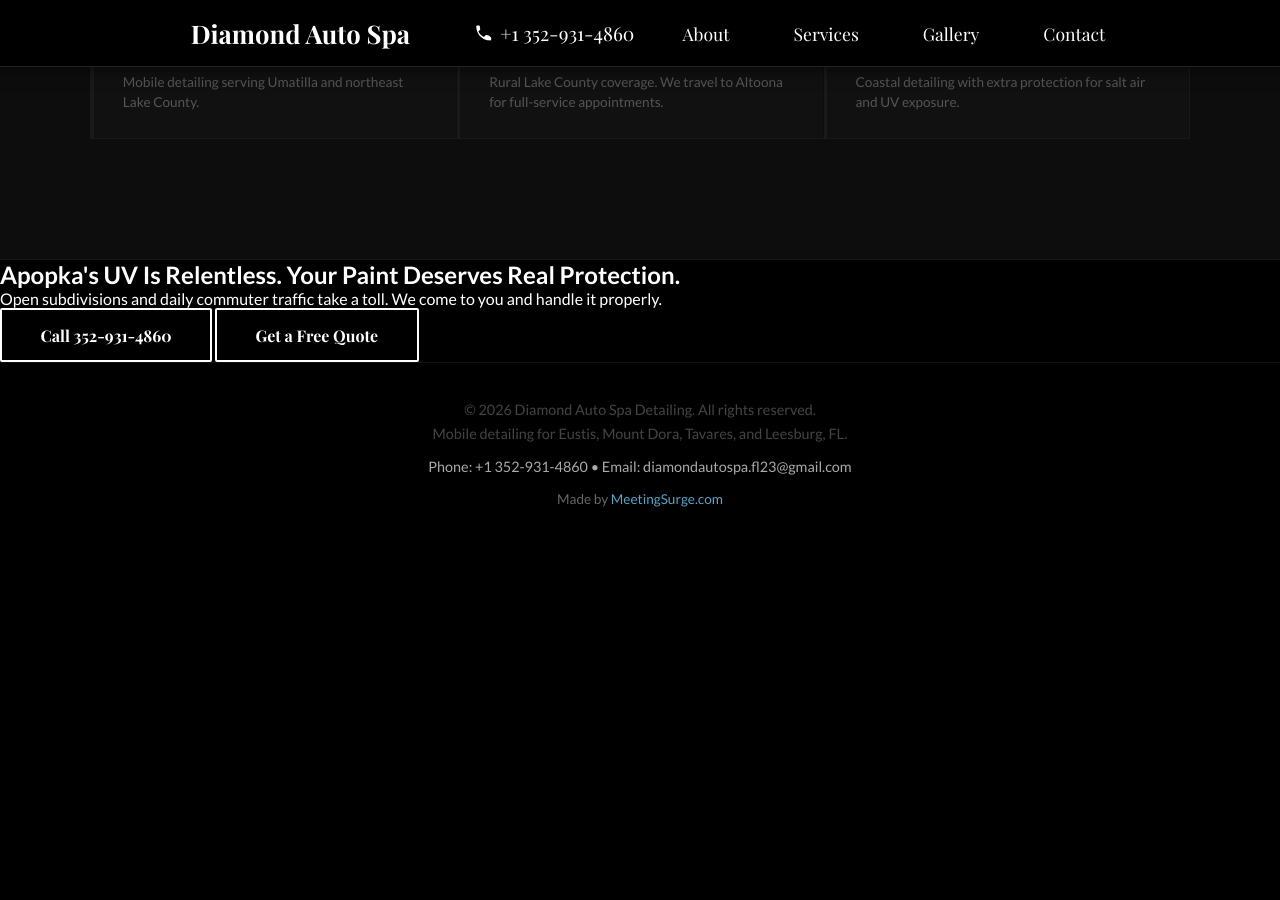
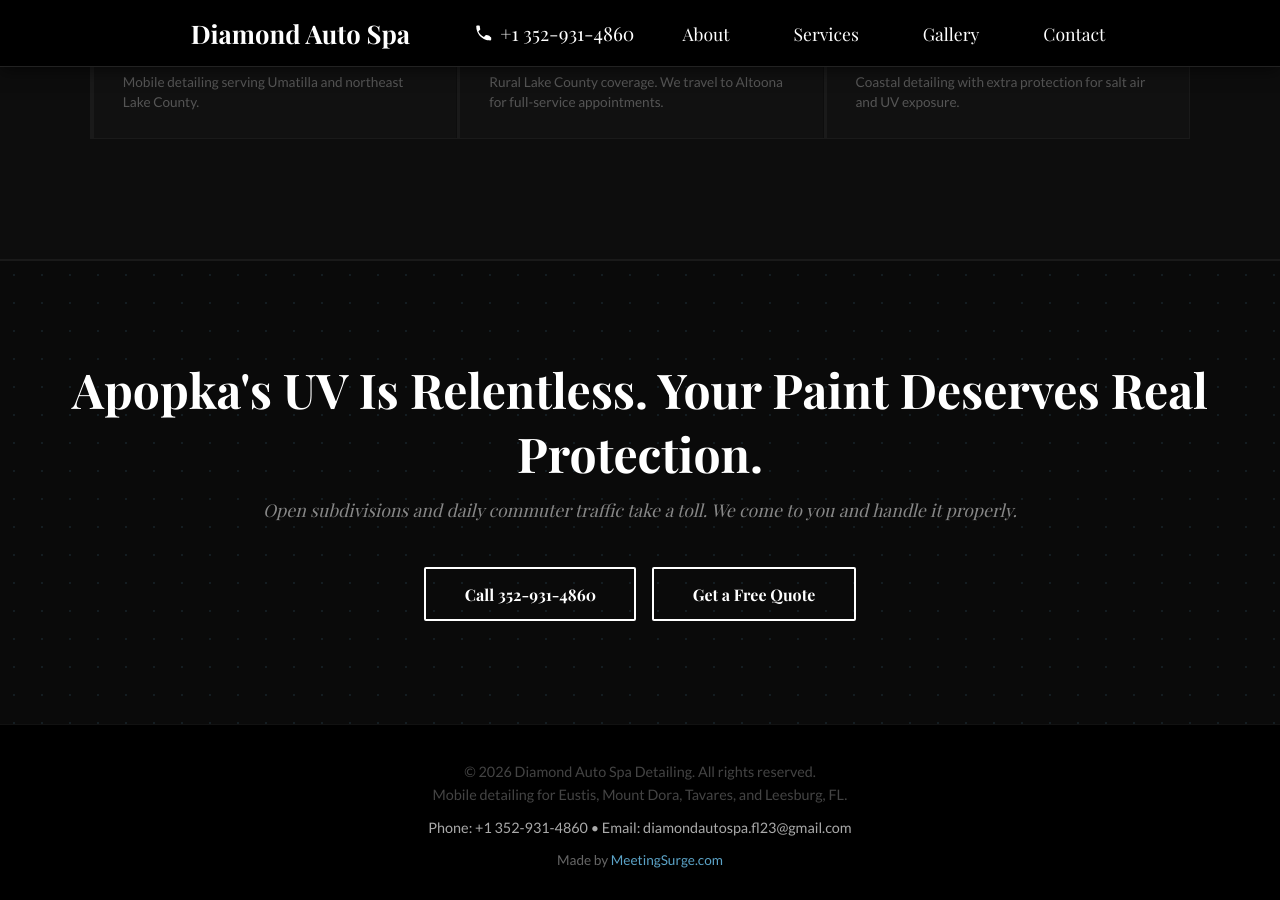
Before and after one commit to JamesBrownR/Diamond-Auto-Spa-Detailing, a Jekyll site: the page built from service-area/apopka-fl/index.html, in a window 1280 px wide and 900 px high, scrolled down 5418 px. Built offline with Jekyll 4.4.1, drawn with Linux system fonts in a browser that asks for light colours; some web fonts are replaced; before the commit the page ends 5963 px from its top, so only the background shows below that.

Commit message:
Update areas.html

```diff
--- a/_layouts/areas.html
+++ b/_layouts/areas.html
@@ -571,6 +571,45 @@
 
         footer p { margin: 0.4rem 0; font-size: 0.9rem; }
         footer a { color: var(--diamond-blue); text-decoration: none; }
+        /* ===== FOOTER CTA BAND ===== */
+.footer-cta-band {
+    background: #0a0a0a;
+    border-top: 1px solid #1a1a1a;
+    padding: 6rem 2rem;
+    text-align: center;
+    position: relative;
+    overflow: hidden;
+}
+.footer-cta-band::before {
+    content: '';
+    position: absolute;
+    inset: 0;
+    background-image: radial-gradient(rgba(91,163,199,0.12) 1px, transparent 1px);
+    background-size: 28px 28px;
+    pointer-events: none;
+}
+.footer-cta-band h2 {
+    font-family: 'Playfair Display', serif;
+    font-size: clamp(2rem, 4vw, 3rem);
+    color: #ffffff;
+    margin-bottom: 0.8rem;
+    position: relative;
+    z-index: 1;
+}
+.footer-cta-band p {
+    font-size: 1.1rem;
+    color: #888888;
+    margin-bottom: 2.5rem;
+    font-family: 'Playfair Display', serif;
+    font-style: italic;
+    position: relative;
+    z-index: 1;
+}
+.footer-cta-band .cta-bbutton {
+    margin: 0.4rem;
+    position: relative;
+    z-index: 1;
+}
     </style>
 </head>
 <body>
```
